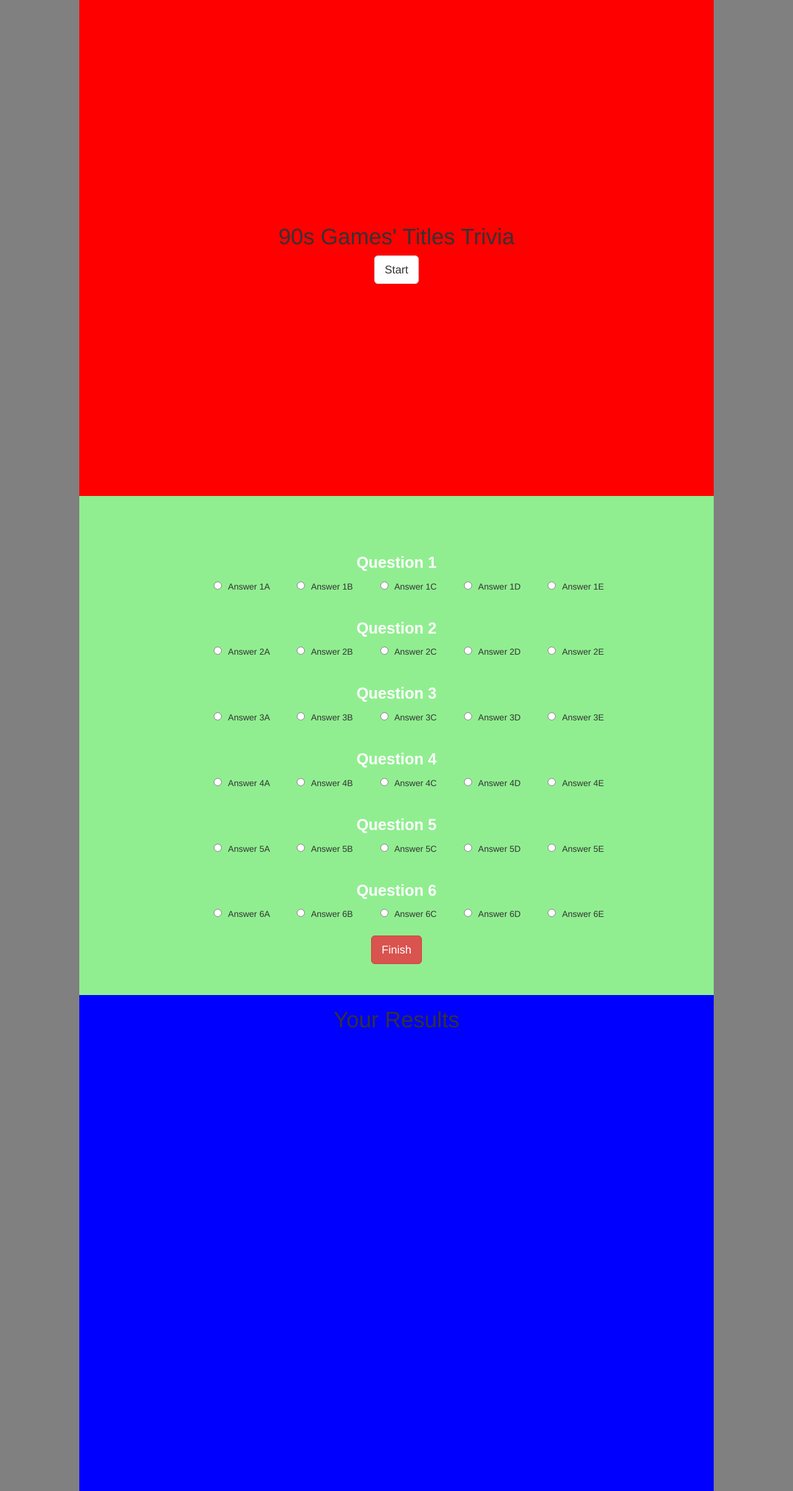
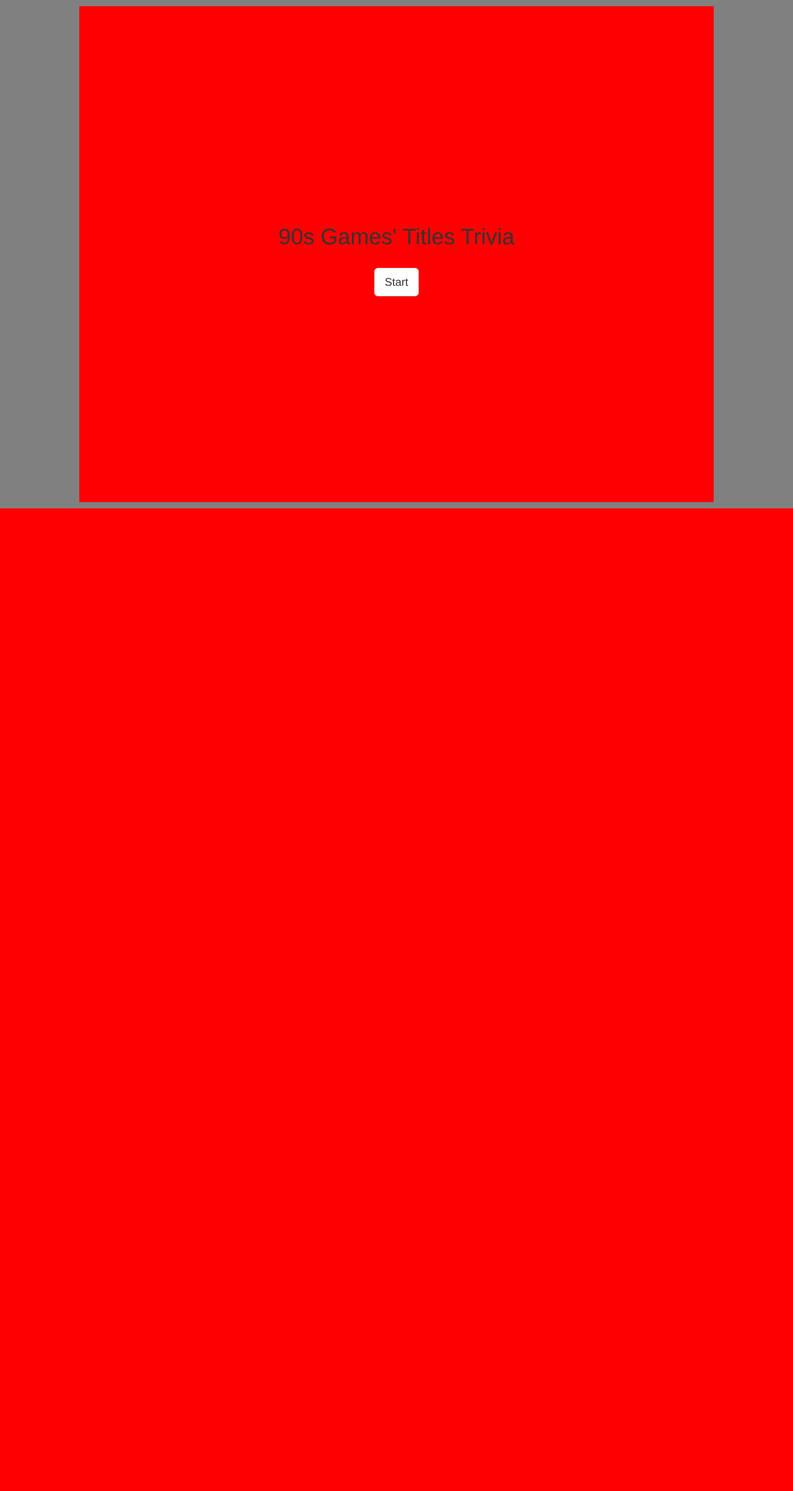
Before and after one commit to ibowers/TriviaGame, a PHP site: page / in a window 1280 px wide. Shown: the whole page at 62% size. After the commit the page ends 820 px from the top, so only its background shows below. Run offline with PHP 8.4, Linux system fonts and the light colour scheme; some libraries are stand-ins or nearby versions.

Commit message:
Update files

```diff
--- a/assets/css/style.css
+++ b/assets/css/style.css
@@ -7,16 +7,37 @@ body {
 	height:800px;
 	padding:300px 20px;
 	align-content:center;
+	margin-top:10px;
+	margin-bottom:10px;
+}
+
+#triviaTitle {
+	margin-bottom: 30px;
 }
 
 #quizForm {
 	padding: 50px 20px;
 	background-color:lightgreen;
+	margin-top:10px;
+	margin-bottom:10px;
+}
+
+#triviaTimer {
+	font-size:40px;
+	font-family:arial;
+	font-weight:bold;
+	color:black;
+}
+
+.systemYear {
+	font-size:20px;
 }
 
 #quizResults {
 	background-color:blue;
 	height:800px;
+	margin-top:10px;
+	margin-bottom:10px;
 }
 
 .question {
@@ -49,7 +70,7 @@ body {
 	text-align:center;
 }
 
-button {
+#finishQuiz {
 	margin:25px 0;
 }
 
--- a/assets/javascript/app.js
+++ b/assets/javascript/app.js
@@ -1,7 +1,24 @@
-//Press start removes the "Start" screen and loads in the quiz
+$(document).ready(function(){
 
-//Countdown timer immediately starts on quizForm load
+//Hide quizForm and quizResults
+$('#quizForm').hide();
+$('#quizResults').hide();
+
+//Press start removes the "Start" screen loads in the quiz and starts timer
+$('#startButton').click(function(){
+	$('#quizStart').hide();
+	$('#quizForm').show();
+	var timer = 30;
+	var interval = setInterval (function () {
+		timer--;
+		$('#triviaTimer').text(timer);
+		if (timer === 0) clearInterval(interval);
+	}, 1000);
+});
 
 //Check if answers are correct and log correct, incorrect, and unanswered questions
 
 //Load results page
+
+
+});
--- a/index.html
+++ b/index.html
@@ -13,60 +13,60 @@
 	<div class="container center_div" id="quizStart">
 		<div class="row">
 			<div class="col-xs-12">
-			<h1>90s Games' Titles Trivia</h1>
-			<a class="btn btn-default btn-lg" href="#" role="button">Start</a>
+			<h1 id="triviaTitle">90s Games' Titles Trivia</h1>
+			<a class="btn btn-default btn-lg" role="button" id="startButton">Start</a>
 			</div>
 		</div>
 	</div>
 	<div class="container center_div" id="quizForm">
 		<div class="row">
 		<div class="col-xs-12">
-			<div class="triviaTimer"></div>
+			<div id="triviaTimer">30</div>
 			<form name="trivia" method="post" name="buttons" id="triviaQA" obsubmit="return false">
-				<div class="question">Question 1</div>
-					<input type="radio" name="q1" value="wrong" class="answer"><span>Answer 1A</span></input>
-					<input type="radio" name="q1" value="wrong" class="answer"><span>Answer 1B</span></input>
-					<input type="radio" name="q1" value="wrong" class="answer"><span>Answer 1C</span></input>
-					<input type="radio" name="q1" value="correct" class="answer"><span>Answer 1D</span></input>
-					<input type="radio" name="q1" value="wrong" class="answer"><span>Answer 1E</span></input>
+				<div class="question">Toe Jam and _______ <span class="systemYear">(Sega Genesis - 1991)</span></div>
+					<input type="radio" name="q1" value="wrong" class="answer"><span>Ram Jam</span></input>
+					<input type="radio" name="q1" value="wrong" class="answer"><span>Pearl</span></input>
+					<input type="radio" name="q1" value="wrong" class="answer"><span>Yo Ma'am</span></input>
+					<input type="radio" name="q1" value="correct" class="answer"><span>Earl</span></input>
+					<input type="radio" name="q1" value="wrong" class="answer"><span>Joe</span></input>
 				<span class="questionLineBreak"></span>
-				<div class="question">Question 2</div>
-					<input type="radio" name="q2" value="correct" class="answer"><span>Answer 2A</span></input>
-					<input type="radio" name="q2" value="wrong" class="answer"><span>Answer 2B</span></input>
-					<input type="radio" name="q2" value="wrong" class="answer"><span>Answer 2C</span></input>
-					<input type="radio" name="q2" value="wrong" class="answer"><span>Answer 2D</span></input>
-					<input type="radio" name="q2" value="wrong" class="answer"><span>Answer 2E</span></input>
+				<div class="question">Legend of Zelda: _______ of Time <span class="systemYear">(Nintendo 64 - 1998)</span></div>
+					<input type="radio" name="q2" value="correct" class="answer"><span>Ocarina</span></input>
+					<input type="radio" name="q2" value="wrong" class="answer"><span>Pan Flute</span></input>
+					<input type="radio" name="q2" value="wrong" class="answer"><span>Lute</span></input>
+					<input type="radio" name="q2" value="wrong" class="answer"><span>Mandolin</span></input>
+					<input type="radio" name="q2" value="wrong" class="answer"><span>Piccolo</span></input>
 				<span class="questionLineBreak"></span>
-				<div class="question">Question 3</div>
-					<input type="radio" name="q3" value="wrong" class="answer"><span>Answer 3A</span></input>
-					<input type="radio" name="q3" value="wrong" class="answer"><span>Answer 3B</span></input>
-					<input type="radio" name="q3" value="correct" class="answer"><span>Answer 3C</span></input>
-					<input type="radio" name="q3" value="wrong" class="answer"><span>Answer 3D</span></input>
-					<input type="radio" name="q3" value="wrong" class="answer"><span>Answer 3E</span></input>
+				<div class="question">Metal Gear _______ <span class="systemYear">(Playstation - 1998)</span></div>
+					<input type="radio" name="q3" value="wrong" class="answer"><span>Liquid</span></input>
+					<input type="radio" name="q3" value="wrong" class="answer"><span>Gas</span></input>
+					<input type="radio" name="q3" value="correct" class="answer"><span>Solid</span></input>
+					<input type="radio" name="q3" value="wrong" class="answer"><span>Revenge</span></input>
+					<input type="radio" name="q3" value="wrong" class="answer"><span>Rising</span></input>
 				<span class="questionLineBreak"></span>
-				<div class="question">Question 4</div>
-					<input type="radio" name="q4" value="wrong" class="answer"><span>Answer 4A</span></input>
-					<input type="radio" name="q4" value="correct" class="answer"><span>Answer 4B</span></input>
-					<input type="radio" name="q4" value="wrong" class="answer"><span>Answer 4C</span></input>
-					<input type="radio" name="q4" value="wrong" class="answer"><span>Answer 4D</span></input>
-					<input type="radio" name="q4" value="wrong" class="answer"><span>Answer 4E</span></input>
+				<div class="question">Grand Theft _______ <span class="systemYear">(Playstation - 1997)</span></div>
+					<input type="radio" name="q4" value="wrong" class="answer"><span>Heist</span></input>
+					<input type="radio" name="q4" value="correct" class="answer"><span>Auto</span></input>
+					<input type="radio" name="q4" value="wrong" class="answer"><span>Motorsport</span></input>
+					<input type="radio" name="q4" value="wrong" class="answer"><span>Turismo</span></input>
+					<input type="radio" name="q4" value="wrong" class="answer"><span>Throttle</span></input>
 				<span class="questionLineBreak"></span>
-				<div class="question">Question 5</div>
-					<input type="radio" name="q5" value="wrong" class="answer"><span>Answer 5A</span></input>
-					<input type="radio" name="q5" value="correct" class="answer"><span>Answer 5B</span></input>
-					<input type="radio" name="q5" value="wrong" class="answer"><span>Answer 5C</span></input>
-					<input type="radio" name="q5" value="wrong" class="answer"><span>Answer 5D</span></input>
-					<input type="radio" name="q5" value="wrong" class="answer"><span>Answer 5E</span></input>
+				<div class="question">The Elder Scrolls II: _______ <span class="systemYear">(PC - 1996)</span></div>
+					<input type="radio" name="q5" value="wrong" class="answer"><span>Hammerfall</span></input>
+					<input type="radio" name="q5" value="correct" class="answer"><span>Daggerfall</span></input>
+					<input type="radio" name="q5" value="wrong" class="answer"><span>Swordsman</span></input>
+					<input type="radio" name="q5" value="wrong" class="answer"><span>Assassins</span></input>
+					<input type="radio" name="q5" value="wrong" class="answer"><span>Arena</span></input>
 				<span class="questionLineBreak"></span>
-				<div class="question">Question 6</div>
-					<input type="radio" name="q6" value="wrong" class="answer"><span>Answer 6A</span></input>
-					<input type="radio" name="q6" value="wrong" class="answer"><span>Answer 6B</span></input>
-					<input type="radio" name="q6" value="wrong" class="answer"><span>Answer 6C</span></input>
-					<input type="radio" name="q6" value="correct" class="answer"><span>Answer 6D</span></input>
-					<input type="radio" name="q6" value="wrong" class="answer"><span>Answer 6E</span></input>
+				<div class="question">Mortal _______ <span class="systemYear">(Sega Genesis - 1992)</span></div>
+					<input type="radio" name="q6" value="wrong" class="answer"><span>Immortal</span></input>
+					<input type="radio" name="q6" value="wrong" class="answer"><span>Suffering</span></input>
+					<input type="radio" name="q6" value="wrong" class="answer"><span>Combat</span></input>
+					<input type="radio" name="q6" value="correct" class="answer"><span>Kombat</span></input>
+					<input type="radio" name="q6" value="wrong" class="answer"><span>Warriors</span></input>
 					<span class="questionLineBreak"></span>
 					<br>
-				<button class="submit btn btn-danger btn-lg" onclick="return resultsClick();"" type="submit">Finish</button>
+				<a class="submit btn btn-danger btn-lg" role="button" id="finishQuiz">Finish</a>
 			</form>
 		</div>
 		</div>
@@ -75,9 +75,9 @@
 		<div class="row">
 			<h1>Your Results</h1>
 			<div id="resultNumbers">
-				<div class="numCorrect"></div>
-				<div class="numWrong"></div>
-				<div class="numUnanswered"></div>
+				<div id="numCorrect"></div>
+				<div id="numWrong"></div>
+				<div id="numUnanswered"></div>
 			</div>
 		</div>
 	</div>
```
